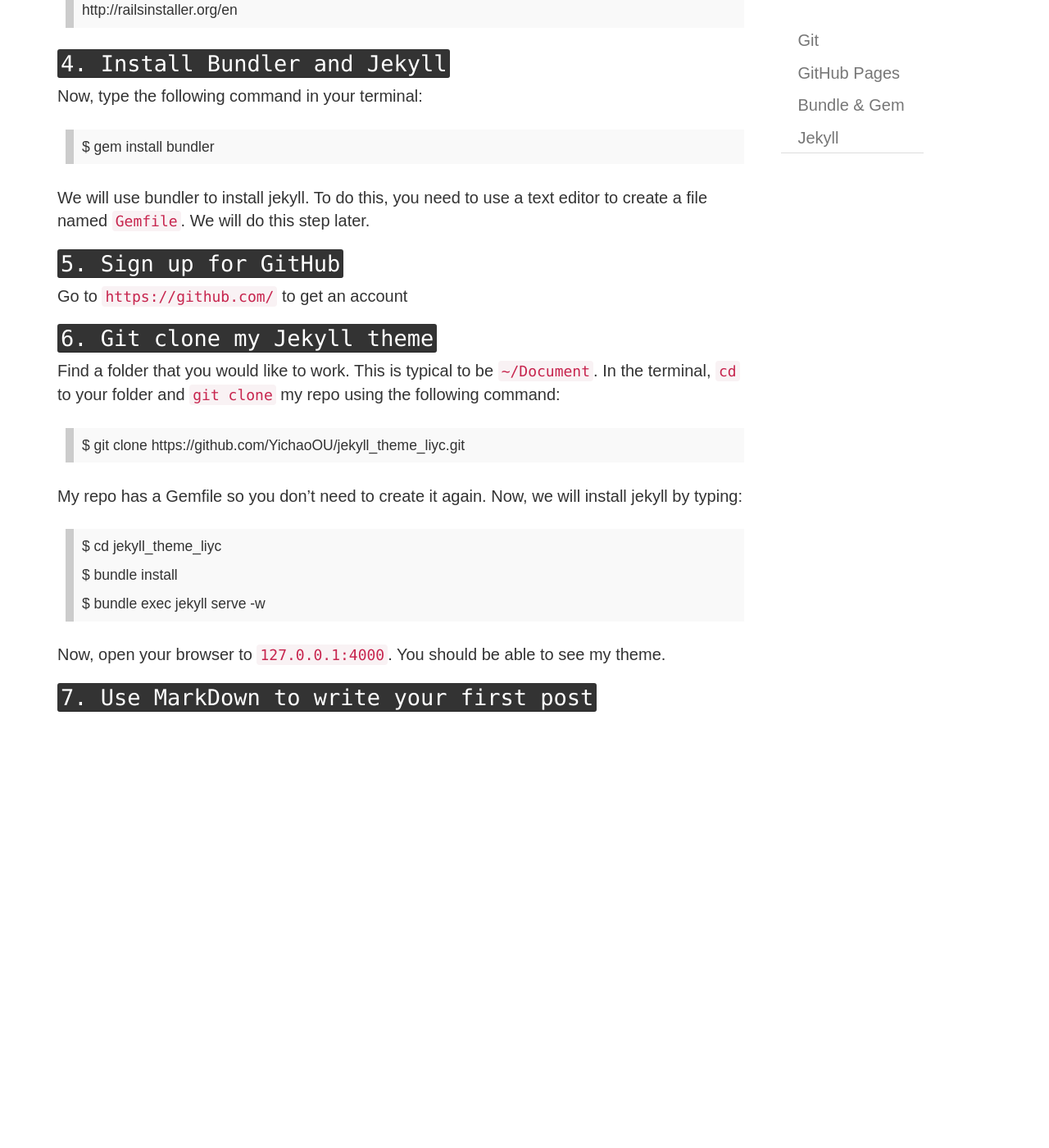
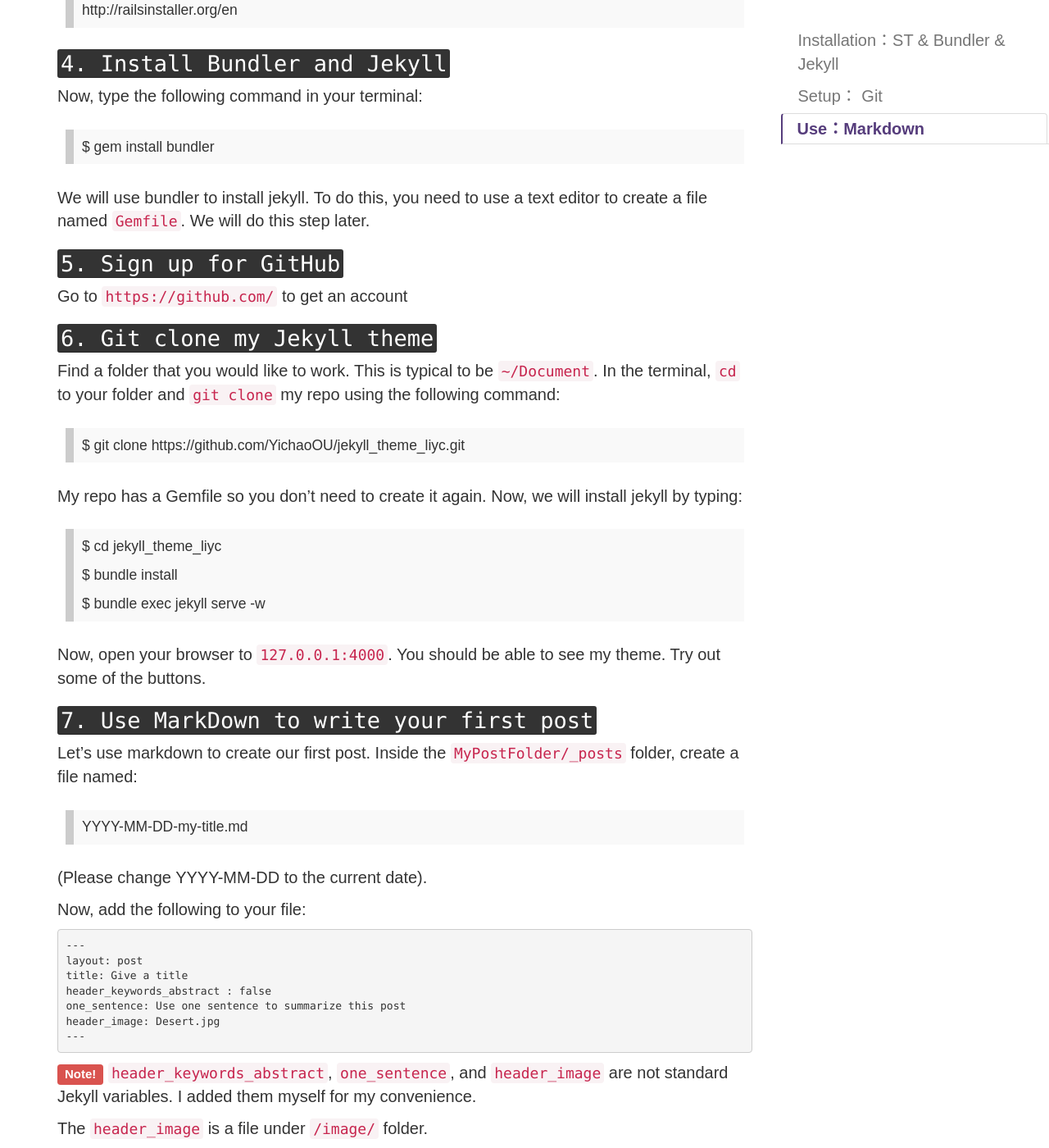
Before and after one commit to unfashionable/YichaoOU.github.io, a Jekyll site: the page built from tutorials/web_design/_posts/2016-06-22-jekyll-github-pages.md, in a window 1280 px wide and 1400 px high, scrolled down 1629 px. Shown: the whole window at 82% size. Built offline with Jekyll 4.4.1, drawn with Linux system fonts in a browser that asks for light colours; nearby versions of some CDN libraries; library files that are not in the unit come from our copies; before the commit the page ends 2505 px from its top, so only the background shows below that; some of the changed text lies outside the part shown.

Commit message:
edit post github-jekyll-pages

```diff
--- a/tutorials/web_design/_posts/2016-06-22-jekyll-github-pages.md
+++ b/tutorials/web_design/_posts/2016-06-22-jekyll-github-pages.md
@@ -2,11 +2,18 @@
 layout: post
 title: Use GitHub Pages to Build Your Blog
 header_keywords_abstract : true
+header_keywords:
+- Sublime Text, Ruby, Bundler & Jekyll
+- Git, GitHub, GitHub Pages
+- Markdown
 keywords:
-- Git
-- GitHub Pages
-- Bundle & Gem
-- Jekyll
+- Installation：ST & Bundler & Jekyll
+- Setup： Git
+- Use：Markdown
+anchors:
+- a1
+- a2
+- a3
 header_image: github_jekyll.jpg
 abstract : Github Pages is a free website server. Your free url will be your_user_name.github.io. It is pretty cool, isn't it?
 ---
@@ -118,7 +125,29 @@
 > $ bundle exec jekyll serve -w
 
 
-Now, open your browser to `127.0.0.1:4000`. You should be able to see my theme.
+Now, open your browser to `127.0.0.1:4000`. You should be able to see my theme. Try out some of the buttons.
 
 
-## <kbd> 7. Use MarkDown to write your first post </kbd>
+## <kbd> 7. Use MarkDown to write your first post </kbd> {#a3}
+
+Let's use markdown to create our first post. Inside the `MyPostFolder/_posts` folder, create a file named:
+
+> YYYY-MM-DD-my-title.md
+
+(Please change YYYY-MM-DD to the current date).
+
+Now, add the following to your file:
+
+<pre>
+---
+layout: post
+title: Give a title
+header_keywords_abstract : false
+one_sentence: Use one sentence to summarize this post
+header_image: Desert.jpg
+---
+</pre>
+
+<span class="label label-danger">Note!</span> `header_keywords_abstract`, `one_sentence`, and `header_image` are not standard Jekyll variables. I added them myself for my convenience.
+
+The `header_image` is a file under `/image/` folder.
```
Also changed, not shown: other parts of tutorials/web_design/_posts/2016-06-22-jekyll-github-pages.md (+2 -2 lines).
